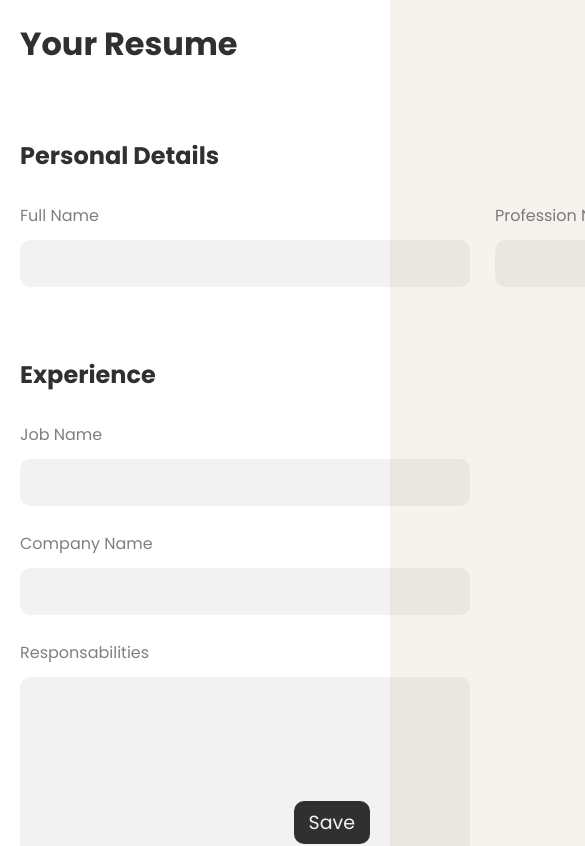
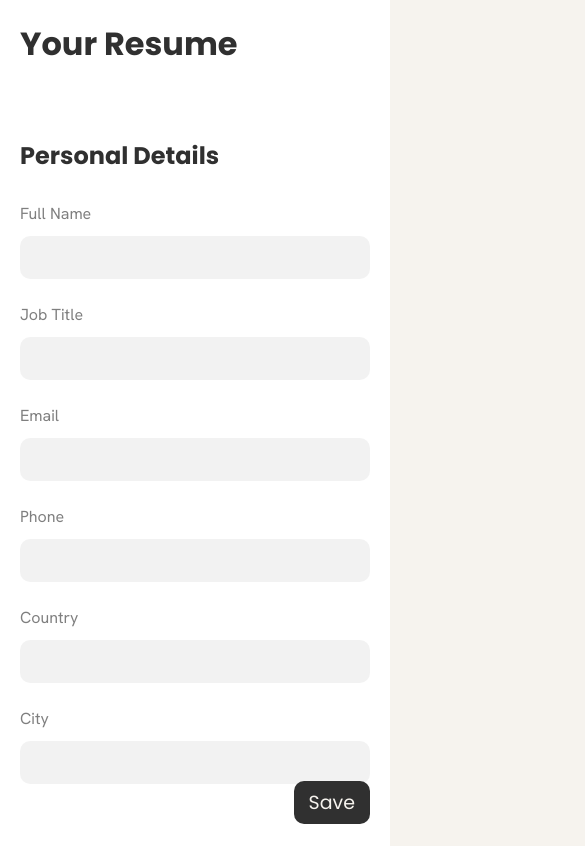
Before and after one commit to joaomarcosbc/myresume, a Next.js app: page / in a window 390 px wide. Shown: the top 846 px of the page, 585 px wide, since content can reach past the window. Built offline with nearby package versions, Linux system fonts and the light colour scheme.

Commit message:
feat: input types & fix: responsive inputs

```diff
--- a/src/components/infoBox.tsx
+++ b/src/components/infoBox.tsx
@@ -1,4 +1,4 @@
-import styles from '@/styles/InfoBox.module.css';
+import styles from "@/styles/InfoBox.module.css";
 
 interface IInfoBoxProps {
   title: string;
@@ -10,16 +10,29 @@ export default function InfoBox({ title, children, column }: IInfoBoxProps) {
   return (
     <div className={styles.container}>
       <h2 className={styles.title}>{title}</h2>
+      {column ? (
         <div
           className={styles.inputs}
           style={{
-          display: 'flex',
-          gap: '25px',
-          ...(column && { flexDirection: 'column' }),
+            display: "flex",
+            gap: "25px",
+            flexDirection: "column",
           }}
         >
           {children}
         </div>
+      ) : (
+        <div
+          className={styles.inputs}
+          style={{
+            display: "flex",
+            gap: "25px",
+            flexWrap: "wrap",
+          }}
+        >
+          {children}
+        </div>
+      )}
     </div>
   );
 }
--- a/src/components/input.tsx
+++ b/src/components/input.tsx
@@ -1,20 +1,22 @@
-import styles from '@/styles/Input.module.css';
+import styles from "@/styles/Input.module.css";
 
 interface IInputProps {
   title: string;
   area?: boolean;
+  type: string;
 }
 
-export default function Input({ title, area }: IInputProps) {
+export default function Input(this: any, { title, area, type }: IInputProps) {
+  const component = {
+    text: <input type="text" className={styles.input} />,
+    date: <input type="date" className={styles.input} />,
+    area: <textarea cols={30} rows={10} className={styles.input}></textarea>,
+  };
+
   return (
     <div className={styles.container}>
       <label className={styles.label}>{title}</label>
-
-      {area ? (
-        <textarea cols={30} rows={10} className={styles.input}></textarea>
-      ) : (
-        <input type="text" className={styles.input} />
-      )}
+      {(component as any)[`${type}`]}
     </div>
   );
 }
--- a/src/pages/api/hello.ts
+++ /dev/null
@@ -1,13 +0,0 @@
-// Next.js API route support: https://nextjs.org/docs/api-routes/introduction
-import type { NextApiRequest, NextApiResponse } from 'next'
-
-type Data = {
-  name: string
-}
-
-export default function handler(
-  req: NextApiRequest,
-  res: NextApiResponse<Data>
-) {
-  res.status(200).json({ name: 'John Doe' })
-}
--- a/src/pages/index.tsx
+++ b/src/pages/index.tsx
@@ -1,9 +1,9 @@
-import Head from 'next/head';
-import styles from '@/styles/Home.module.css';
-import Resume from '@/components/resume';
-import Input from '@/components/input';
-import InfoBox from '@/components/infoBox';
-import Button from '@/components/button';
+import Head from "next/head";
+import styles from "@/styles/Home.module.css";
+import Resume from "@/components/resume";
+import Input from "@/components/input";
+import InfoBox from "@/components/infoBox";
+import Button from "@/components/button";
 
 export default function Home() {
   return (
@@ -19,20 +19,24 @@ export default function Home() {
           <h1>Your Resume</h1>
 
           <InfoBox title="Personal Details">
-            <Input title="Full Name" />
-            <Input title="Profession Name" />
+            <Input type="text" title="Full Name" />
+            <Input type="text" title="Job Title" />
+            <Input type="text" title="Email" />
+            <Input type="text" title="Phone" />
+            <Input type="text" title="Country" />
+            <Input type="text" title="City" />
           </InfoBox>
 
           <InfoBox title="Experience" column>
-            <Input title="Job Name" />
-            <Input title="Company Name" />
-            <Input title="Responsabilities" area />
+            <Input type="text" title="Job Title" />
+            <Input type="text" title="Company Name" />
+            <Input type="area" title="Responsabilities" area />
           </InfoBox>
           <InfoBox title="Education" column>
-            <Input title="Institution" />
+            <Input type="text" title="Institution" />
           </InfoBox>
           <div className={styles.buttonDiv}>
-            <Button style={{ alignSelf: 'end' }}>Save</Button>
+            <Button style={{ alignSelf: "end" }}>Save</Button>
           </div>
         </form>
         <div className={styles.resume}>
--- a/src/styles/Home.module.css
+++ b/src/styles/Home.module.css
@@ -9,9 +9,7 @@
 
 .title {
   font-weight: 600;
-  font-family: 'Poppins', sans-serif;
-
-
+  font-family: "Poppins", sans-serif;
 }
 
 .box {
@@ -29,8 +27,6 @@
   padding: 20px;
   overflow-y: scroll;
   overflow-x: hidden;
-
-
 }
 
 .info::-webkit-scrollbar {
@@ -45,8 +41,6 @@
 .info::-webkit-scrollbar-thumb {
   border-radius: 5px;
   background-color: rgb(0, 0, 0, 0.2);
-
-
 }
 
 .buttonDiv {
@@ -57,20 +51,31 @@
 }
 
 .resume {
-  flex: 6;
-  /* position: sticky; */
+  flex: 5;
   display: flex;
   justify-content: center;
   align-items: center;
-
 }
 
-@media (max-width: 1000px) {
+@media (max-width: 1375px) {
   .box {
-        flex-direction: column;
+    flex-direction: column;
   }
+
   .info {
-    overflow-y: visible;
-    overflow-x: visible;
+    overflow: visible;
+  }
+
+  .resume {
+    min-height: 100vh;
+  }
+  .buttonDiv {
+    bottom: 20px;
   }
 }
+
+@media (max-width: 529px) {
+  .resume {
+    display: none;
+  }
+}
--- a/src/styles/InfoBox.module.css
+++ b/src/styles/InfoBox.module.css
@@ -1,5 +1,11 @@
 .container {
-      display: flex;
-      flex-direction: column;
-      gap: 30px;
+  display: flex;
+  flex-direction: column;
+  gap: 30px;
 }
+
+@media (max-width: 708px) {
+  .inputs {
+    flex-direction: column;
+  }
+}
--- a/src/styles/Input.module.css
+++ b/src/styles/Input.module.css
@@ -2,8 +2,8 @@
   display: flex;
   flex-direction: column;
   gap: 12px;
-      width: 100%;
-      min-width: 450px;
+  /* width: 100%; */
+  min-width: 48.1%;
 }
 
 .input {
@@ -15,9 +15,15 @@
   border-radius: 10px;
   color: rgb(0, 0, 0, 0.77);
   resize: none;
-      font-family: Poppins;
+  font-family: Hanken Grotesk;
 }
 
 .label {
   color: rgb(0, 0, 0, 0.5);
 }
+
+@media (max-width: 708px) {
+  .container {
+    min-width: 1%;
+  }
+}
--- a/src/styles/Resume.module.css
+++ b/src/styles/Resume.module.css
@@ -1,7 +1,7 @@
 .page {
   display: block;
-  width: 14cm;
-  height: 19.8cm;
+  width: 13.3cm;
+  height: 18.81cm;
   margin: 1cm auto;
   border: 1px #d3d3d3 solid;
   border-radius: 5px;
@@ -14,13 +14,11 @@
   margin: 0;
 }
 
-@media screen and (max-width: 1300px) {
+@media screen and (max-width: 590px) {
   .page {
-        transform: scale(0.8);
+    transform: scale(0.8);
   }
 }
-
-
 
 @media print {
   .page {
--- a/src/styles/globals.css
+++ b/src/styles/globals.css
@@ -1,13 +1,18 @@
-@import url('https://fonts.googleapis.com/css2?family=Poppins:wght@300;400;500;600;700;800;900&display=swap');
-
+@import url("https://fonts.googleapis.com/css2?family=Poppins:wght@300;400;500;600;700;800;900&display=swap");
+@import url("https://fonts.googleapis.com/css2?family=Hanken+Grotesk:wght@100;200;300;400;500;600;700;800;900&display=swap");
 
 html,
 body {
-
-  font-family: 'Poppins', sans-serif;
+  font-family: "Hanken Grotesk", sans-serif;
   background-color: #f6f3ee;
   color: #303030;
+}
 
+h1,
+h2,
+h3,
+h4 {
+  font-family: "Poppins", sans-serif;
 }
 
 a {
@@ -19,5 +24,4 @@ a {
   box-sizing: border-box;
   padding: 0;
   margin: 0;
-
 }
```
Lines whose indentation alone changed are shown as unchanged.
